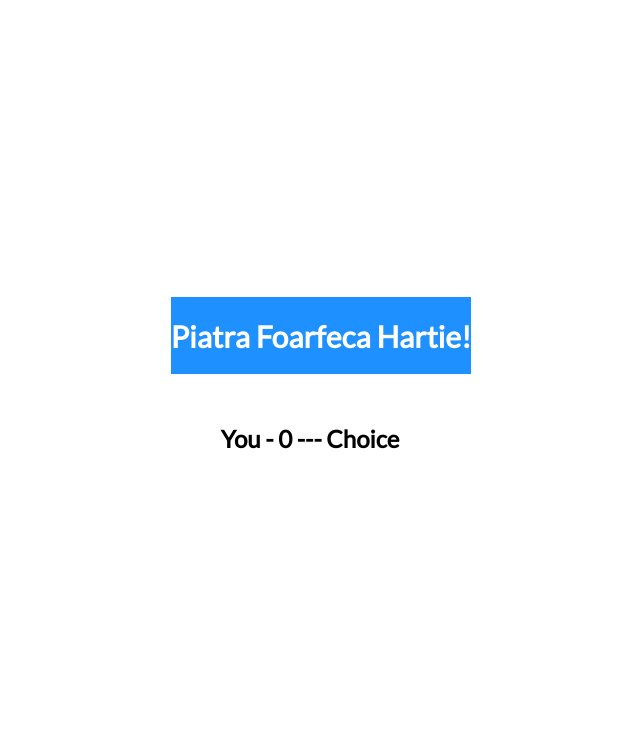
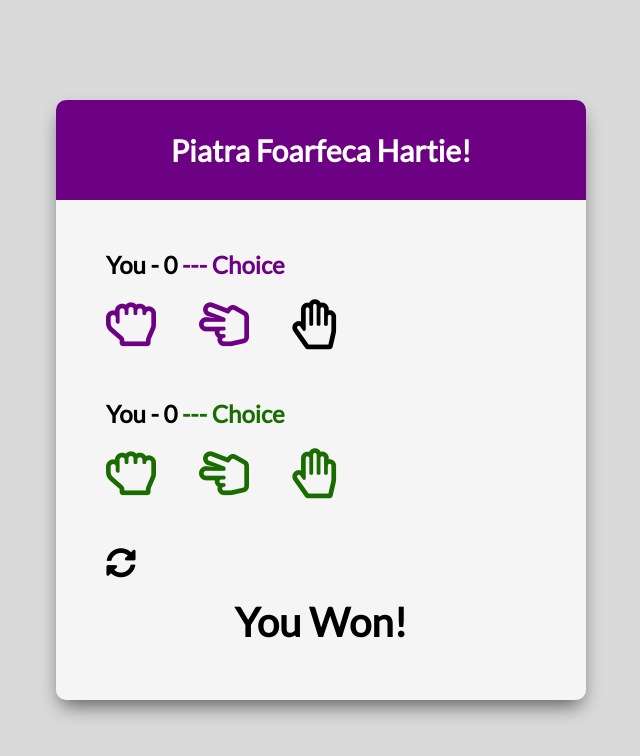
Before and after one commit to cdavidstefan/piatraFoarfecaHartie, a plain HTML site: page index.html in a window 1280 px wide. Shown: the whole page, without its empty margins (319-959 px from the left). Drawn offline with Linux system fonts and the light colour scheme.

Commit message:
last commit of the day

```diff
--- a/index.html
+++ b/index.html
@@ -19,6 +19,25 @@
         <!-- Player Container -->
         <div class="player-container" id="player">
             <h2>You - <span id="playerScore">0</span><span class="choice" id="playerChoice"> --- Choice</span></h2>
+            <i class="far fa-hand-rock" title="Piatra" id="playerRock"></i>
+            <i class="far fa-hand-scissors" title="Foarfeca" id="playerScissors"></i>
+            <i class="far fa-hand-paper selected" title="Hartie" id="playerPaper"></i>
+        </div>
+
+        <!-- Computer Container -->
+        <div class="player-container" id="computer">
+            <h2>You - <span id="computerScore">0</span><span class="choice" id="computerChoice"> --- Choice</span></h2>
+            <i class="far fa-hand-rock" title="Piatra" id="computerRock"></i>
+            <i class="far fa-hand-scissors" title="Foarfeca" id="computerScissors"></i>
+            <i class="far fa-hand-paper" title="Hartie" id="computerPaper"></i>
+        </div>
+
+        <!-- Reset Icon -->
+        <i class="fas fa-sync-alt reset-icon" title="Reset"></i>
+
+        <!-- Result Text -->
+        <div class="result-container">
+            <h3 class="result-text" id="resultText">You Won!</h3>
         </div>
     </div>
     <!-- Script -->
--- a/script.js
+++ b/script.js
@@ -7,3 +7,8 @@ const choices = {
   lizard: { name: 'Lizard', defeats: ['paper', 'spock'] },
   spock: { name: 'Spock', defeats: ['scissors', 'rock'] },
 };
+
+
+
+
+// ce am invatat : order of priority of css(if you use id that will override any class !important),
--- a/style.css
+++ b/style.css
@@ -1,5 +1,10 @@
 @import url("https://fonts.googleapis.com/css?family=Lato&display=swap");
 
+
+:root {
+  --primaryColor: rgb(108, 1, 132);
+  --secondaryColor: rgb(25, 108, 0);
+}
 html {
   box-sizing: border-box;
 }
@@ -7,18 +12,28 @@ html {
 body {
   margin: 0;
   min-height: 100vh;
-
+  background: rgb(218, 218, 218);
   font-family: Lato, sans-serif;
   display: flex;
   justify-content: center;
   align-items: center;
 }
 
+.game-container {
+  width: 530px;
+  height: 600px;
+  background: whitesmoke;
+  border-radius: 10px;
+  box-shadow: 0 10px 20px -5px rgba(0, 0, 0, 0.6);
+}
+
 
 
 .header {
-  background: dodgerblue;
-
+  background: var(--primaryColor);
+  border-top-left-radius: 10px;
+  border-top-right-radius: 10px;
+  height: 100px;
   display: flex;
   justify-content: center;
   align-items: center;
@@ -43,6 +58,26 @@ h2 {
   User-select: none;
 }
 
+/* we are targeting far icons that are the children of player id */
+#player .far,
+#player .choice {
+  color: var(--primaryColor);
+  cursor: pointer;
+}
+
+#computer .far,
+#computer .choice {
+  color: var(--secondaryColor);
+}
+
+/* #player .far:last-of-type,
+   #computer .far:last-of-type {
+  margin-right: 0;
+} */
+
+.selected {
+  color: black !important;
+}
 
 
 .reset-icon {
@@ -66,7 +101,7 @@ h2 {
 /* Media Query: Large Smartphone (Vertical) */
 @media screen and (max-width: 600px) {
   .game-container {
-
+    width: 95%;
     height: 580px;
   }
 
```
